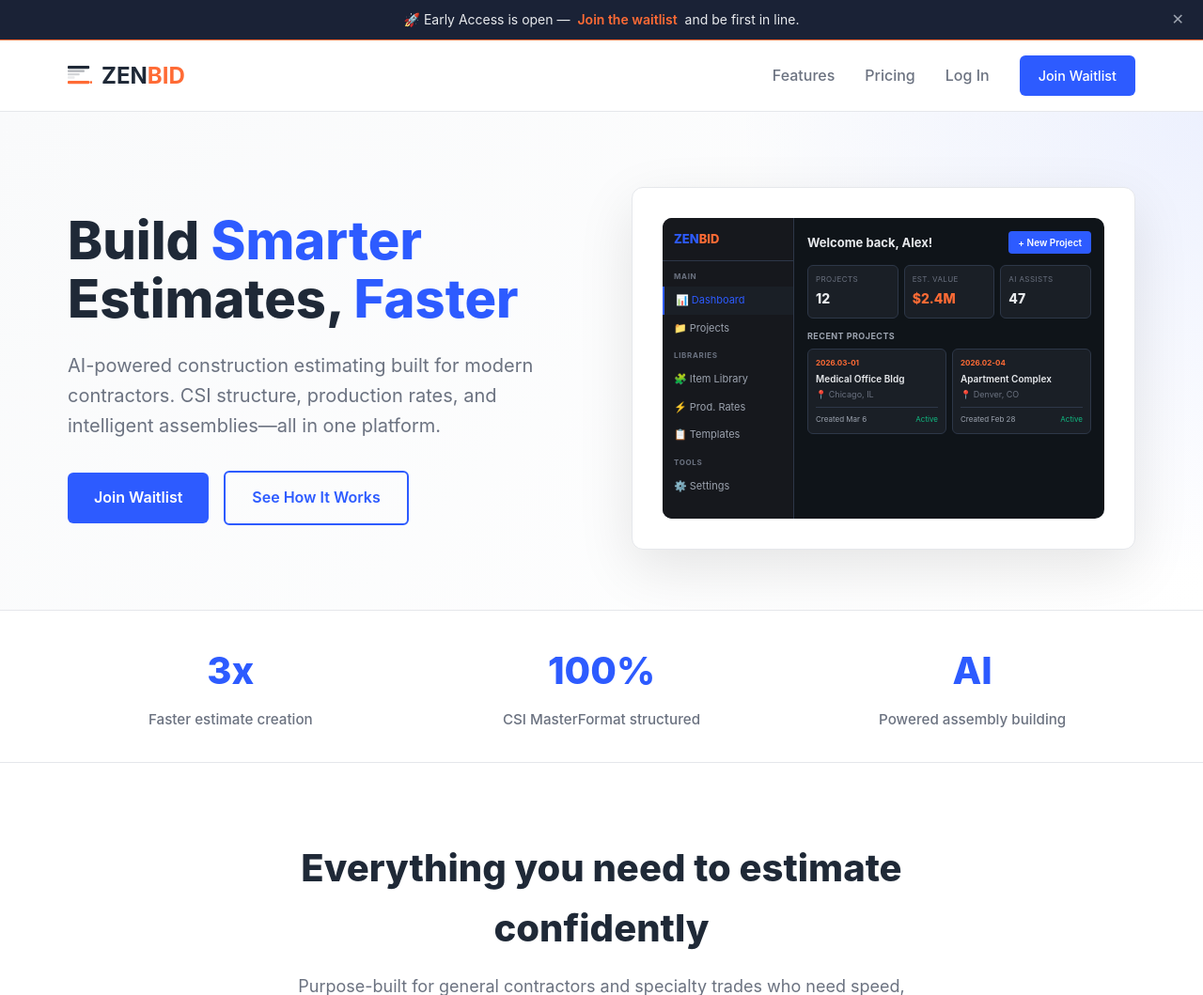
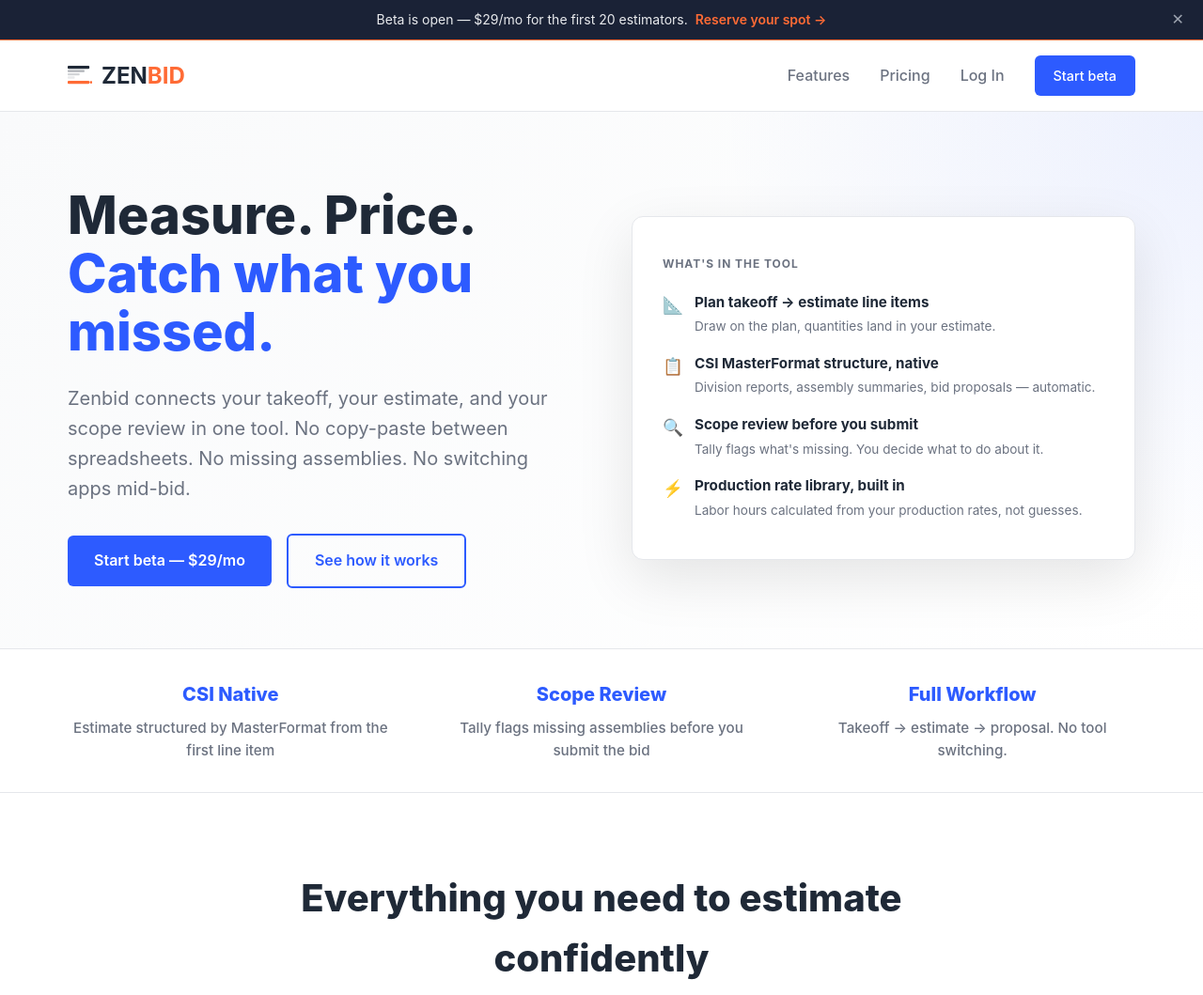
Before and after one commit to agentxt9-hub/Esimator-Agent, a Flask app: page / in a window 1280 px wide. Shown: the top 1059 px of the page at 94% size. Run offline with Flask 3, Linux system fonts and the light colour scheme; some libraries are stand-ins or nearby versions.

Commit message:
brand(B.1): landing page coherence — 5 specific issues fixed
Addresses all 5 founder-flagged items from staging review:

1. CTA language: "Join Waitlist"/"early access is open" → "Start beta — $29/mo" (reflects DEC-001 paid beta). Updated in hero, bottom CTA, nav button, and banner across base.html.

2. Banned phrase removed: "AI-powered construction estimating" replaced with "Construction estimating that runs the full workflow" in footer and subhead. Hero subhead rewritten with estimator-native language (no copy-paste, no missing assemblies, no app switching).

3. H1 rewritten: "Build Smarter Estimates, Faster" (generic SaaS) → "Measure. Price. Catch what you missed." (estimator-native, references two real product capabilities).

4. Mock dashboard removed: fake customer data ("Welcome back, Alex!", "$2.4M", "Medical Office Bldg Chicago") replaced with an honest feature checklist showing what the product actually does.

5. Unsubstantiated stats removed: "3x faster" and "100% CSI" replaced with three honest capability callouts (CSI Native, Scope Review, Full Workflow) — no fake metrics.

Also: page title and footer tagline updated to remove generic SaaS copy.

Tests: 39/39 passing.

Co-Authored-By: Claude Sonnet 4.6 <noreply@anthropic.com>

```diff
--- a/templates/base.html
+++ b/templates/base.html
@@ -4,7 +4,7 @@
     <meta charset="UTF-8">
     <meta name="viewport" content="width=device-width, initial-scale=1.0">
     <meta name="csrf-token" content="{{ csrf_token() }}">
-    <title>{% block title %}Zenbid - Build Smarter Estimates, Faster{% endblock %}</title>
+    <title>{% block title %}Zenbid — Construction Estimating, Full Workflow{% endblock %}</title>
     <style>
         /* RESET & BASE */
         * {
@@ -381,7 +381,7 @@
 <body>
     <!-- Waitlist Banner -->
     <div id="waitlist-banner" class="waitlist-banner">
-        🚀 Early Access is open — <a href="/waitlist">Join the waitlist</a> and be first in line.
+        Beta is open — $29/mo for the first 20 estimators. <a href="/waitlist">Reserve your spot →</a>
         <button class="waitlist-banner-dismiss" onclick="dismissBanner()" aria-label="Dismiss">✕</button>
     </div>
     <script>
@@ -419,7 +419,7 @@
                     <a href="/dashboard" class="btn btn-primary">Go to App →</a>
                 {% else %}
                     <a href="/login">Log In</a>
-                    <a href="/waitlist" class="btn btn-primary">Join Waitlist</a>
+                    <a href="/waitlist" class="btn btn-primary">Start beta</a>
                 {% endif %}
             </div>
         </div>
@@ -445,8 +445,8 @@
                     </svg>
                     <span>ZEN<span class="bid-accent">BID</span></span>
                 </div>
-                <p class="footer-tagline">Build Smarter Estimates, Faster</p>
-                <p style="color: #9CA3AF; font-size: 0.875rem;">AI-powered construction estimating for modern contractors.</p>
+                <p class="footer-tagline">Takeoff to proposal. One tool.</p>
+                <p style="color: #9CA3AF; font-size: 0.875rem;">Construction estimating that runs the full workflow.</p>
             </div>
             <div>
                 <h4>Product</h4>
--- a/templates/landing.html
+++ b/templates/landing.html
@@ -459,87 +459,65 @@
 <section class="hero">
     <div class="hero-container">
         <div class="hero-content">
-            <h1>Build <span class="highlight">Smarter</span> Estimates, <span class="highlight">Faster</span></h1>
-            <p>AI-powered construction estimating built for modern contractors. CSI structure, production rates, and intelligent assemblies—all in one platform.</p>
+            <h1>Measure. Price. <span class="highlight">Catch what you missed.</span></h1>
+            <p>Zenbid connects your takeoff, your estimate, and your scope review in one tool. No copy-paste between spreadsheets. No missing assemblies. No switching apps mid-bid.</p>
             <div class="hero-cta">
-                <a href="/waitlist" class="btn btn-primary">Join Waitlist</a>
-                <a href="/features" class="btn btn-secondary">See How It Works</a>
+                <a href="/waitlist" class="btn btn-primary">Start beta — $29/mo</a>
+                <a href="/features" class="btn btn-secondary">See how it works</a>
             </div>
         </div>
         <div class="hero-visual">
-            <div class="app-mockup">
-                <div class="mock-sidebar">
-                    <div class="mock-brand">ZEN<span class="bid-accent">BID</span></div>
-                    <div class="mock-nav-label">Main</div>
-                    <div class="mock-nav-item active">📊 Dashboard</div>
-                    <div class="mock-nav-item">📁 Projects</div>
-                    <div class="mock-nav-label">Libraries</div>
-                    <div class="mock-nav-item">🧩 Item Library</div>
-                    <div class="mock-nav-item">⚡ Prod. Rates</div>
-                    <div class="mock-nav-item">📋 Templates</div>
-                    <div class="mock-nav-label">Tools</div>
-                    <div class="mock-nav-item">⚙️ Settings</div>
-                </div>
-                <div class="mock-main">
-                    <div class="mock-topbar">
-                        <span class="mock-topbar-title">Welcome back, Alex!</span>
-                        <span class="mock-btn">+ New Project</span>
-                    </div>
-                    <div class="mock-stats">
-                        <div class="mock-stat">
-                            <div class="mock-stat-label">Projects</div>
-                            <div class="mock-stat-value">12</div>
+            <div style="padding: 0.5rem 0;">
+                <p style="font-size: 0.75rem; font-weight: 700; text-transform: uppercase; letter-spacing: 0.08em; color: var(--text-gray); margin-bottom: 1.25rem;">What's in the tool</p>
+                <ul style="list-style: none; padding: 0; margin: 0; display: flex; flex-direction: column; gap: 1rem;">
+                    <li style="display: flex; align-items: flex-start; gap: 0.75rem;">
+                        <span style="font-size: 1.1rem; flex-shrink: 0; margin-top: 1px;">📐</span>
+                        <div>
+                            <div style="font-weight: 700; font-size: 0.95rem; color: var(--text-dark); margin-bottom: 0.2rem;">Plan takeoff → estimate line items</div>
+                            <div style="font-size: 0.85rem; color: var(--text-gray);">Draw on the plan, quantities land in your estimate.</div>
                         </div>
-                        <div class="mock-stat">
-                            <div class="mock-stat-label">Est. Value</div>
-                            <div class="mock-stat-value accent">$2.4M</div>
+                    </li>
+                    <li style="display: flex; align-items: flex-start; gap: 0.75rem;">
+                        <span style="font-size: 1.1rem; flex-shrink: 0; margin-top: 1px;">📋</span>
+                        <div>
+                            <div style="font-weight: 700; font-size: 0.95rem; color: var(--text-dark); margin-bottom: 0.2rem;">CSI MasterFormat structure, native</div>
+                            <div style="font-size: 0.85rem; color: var(--text-gray);">Division reports, assembly summaries, bid proposals — automatic.</div>
                         </div>
-                        <div class="mock-stat">
-                            <div class="mock-stat-label">AI Assists</div>
-                            <div class="mock-stat-value">47</div>
+                    </li>
+                    <li style="display: flex; align-items: flex-start; gap: 0.75rem;">
+                        <span style="font-size: 1.1rem; flex-shrink: 0; margin-top: 1px;">🔍</span>
+                        <div>
+                            <div style="font-weight: 700; font-size: 0.95rem; color: var(--text-dark); margin-bottom: 0.2rem;">Scope review before you submit</div>
+                            <div style="font-size: 0.85rem; color: var(--text-gray);">Tally flags what's missing. You decide what to do about it.</div>
                         </div>
-                    </div>
-                    <div class="mock-section-title">Recent Projects</div>
-                    <div class="mock-cards">
-                        <div class="mock-card">
-                            <div class="mock-card-num">2026.03-01</div>
-                            <div class="mock-card-name">Medical Office Bldg</div>
-                            <div class="mock-card-loc">📍 Chicago, IL</div>
-                            <div class="mock-card-footer">
-                                <span class="mock-card-meta">Created Mar 6</span>
-                                <span class="mock-card-meta" style="color:#10B981;">Active</span>
-                            </div>
+                    </li>
+                    <li style="display: flex; align-items: flex-start; gap: 0.75rem;">
+                        <span style="font-size: 1.1rem; flex-shrink: 0; margin-top: 1px;">⚡</span>
+                        <div>
+                            <div style="font-weight: 700; font-size: 0.95rem; color: var(--text-dark); margin-bottom: 0.2rem;">Production rate library, built in</div>
+                            <div style="font-size: 0.85rem; color: var(--text-gray);">Labor hours calculated from your production rates, not guesses.</div>
                         </div>
-                        <div class="mock-card">
-                            <div class="mock-card-num">2026.02-04</div>
-                            <div class="mock-card-name">Apartment Complex</div>
-                            <div class="mock-card-loc">📍 Denver, CO</div>
-                            <div class="mock-card-footer">
-                                <span class="mock-card-meta">Created Feb 28</span>
-                                <span class="mock-card-meta" style="color:#10B981;">Active</span>
-                            </div>
-                        </div>
-                    </div>
-                </div>
+                    </li>
+                </ul>
             </div>
         </div>
     </div>
 </section>
 
-<!-- Stats Bar -->
+<!-- Capability Bar -->
 <section class="stats-bar">
     <div class="stats-container">
         <div>
-            <div class="stat-value">3x</div>
-            <div class="stat-label">Faster estimate creation</div>
+            <div class="stat-value" style="font-size: 1.25rem; font-weight: 800;">CSI Native</div>
+            <div class="stat-label">Estimate structured by MasterFormat from the first line item</div>
         </div>
         <div>
-            <div class="stat-value">100%</div>
-            <div class="stat-label">CSI MasterFormat structured</div>
+            <div class="stat-value" style="font-size: 1.25rem; font-weight: 800;">Scope Review</div>
+            <div class="stat-label">Tally flags missing assemblies before you submit the bid</div>
         </div>
         <div>
-            <div class="stat-value">AI</div>
-            <div class="stat-label">Powered assembly building</div>
+            <div class="stat-value" style="font-size: 1.25rem; font-weight: 800;">Full Workflow</div>
+            <div class="stat-label">Takeoff → estimate → proposal. No tool switching.</div>
         </div>
     </div>
 </section>
@@ -627,11 +605,11 @@
 <!-- CTA Section -->
 <section class="cta-section">
     <div class="cta-container">
-        <h2>Ready to build better estimates?</h2>
-        <p>Start your free trial today. No credit card required. Full access to all features for 14 days.</p>
+        <h2>Join the Zenbid beta.</h2>
+        <p>First 20 estimators get beta pricing: $29/mo for six months. We work directly with every beta user.</p>
         <div class="cta-buttons">
-            <a href="/waitlist" class="btn btn-white">Join Waitlist</a>
-            <a href="/pricing" class="btn btn-outline-white">View Pricing</a>
+            <a href="/waitlist" class="btn btn-white">Start beta — $29/mo</a>
+            <a href="/pricing" class="btn btn-outline-white">View pricing</a>
         </div>
     </div>
 </section>
```
Also changed, not shown: FEEDBACK_LOOP.md (+12 -1 lines).
